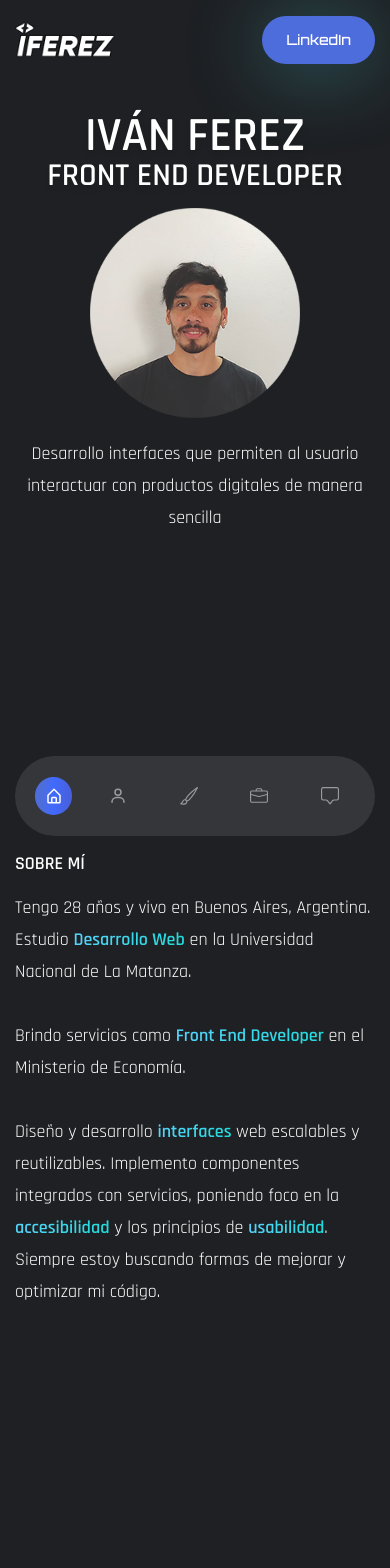
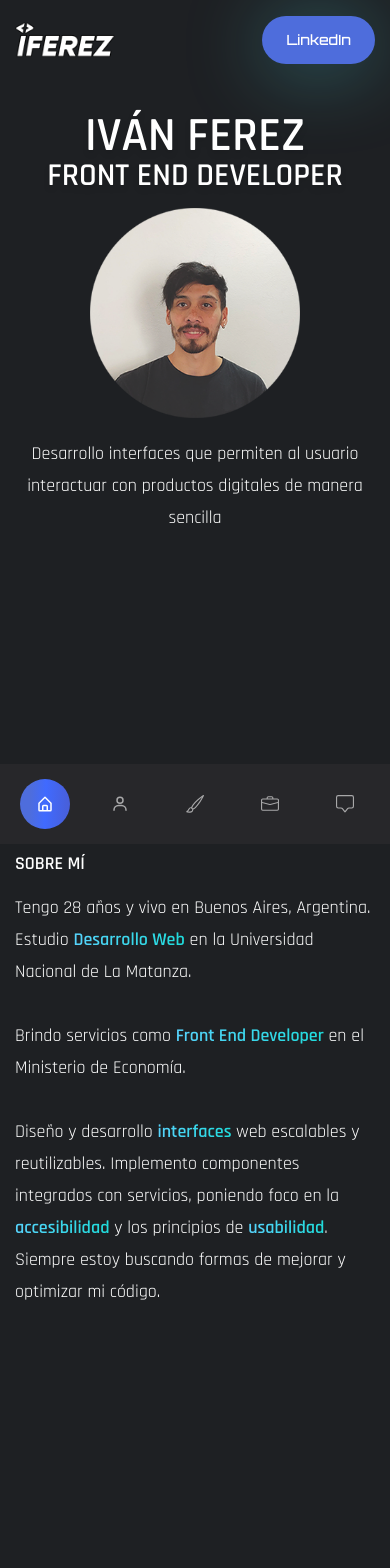
Before and after one commit to iferez/Portfolio, a React (Create React App) app: page / in a window 390 px wide. Shown: the top 1568 px of the page. Built offline with nearby package versions, Linux system fonts and the light colour scheme; the HTML template or start-up script is replaced by a standard one; a web font is replaced by a local one.

Commit message:
Fix nav - cuadro fijo

```diff
--- a/src/components/About.jsx
+++ b/src/components/About.jsx
@@ -13,11 +13,11 @@ function About() {
             initial="hidden"
             whileInView={"show"}
             viewport={{ once: false, amount: 0.7 }}
-            className="flex-1 bg-about bg-contain bg-no-repeat bg-center md:h-[300px] xl:h-[450px]"
+            className="flex-1 bg-about bg-contain bg-no-repeat bg-center md:h-[380px] xl:h-[450px]"
           ></motion.div>
           <div className="flex-1">
             <motion.h2
-              variants={fadeIn("down", 0.3)}
+              variants={fadeIn("left", 0.2)}
               initial="hidden"
               whileInView={"show"}
               viewport={{ once: false, amount: 0.7 }}
--- a/src/components/Nav.jsx
+++ b/src/components/Nav.jsx
@@ -7,13 +7,13 @@ import { fadeIn } from "../variants";
 
 function Nav() {
   return (
-    <nav className="fixed bottom-2 lg:bottom-8 w-full overflow-hidden z-50">
-      <div className="container mx-auto">
+    <nav className="fixed bottom-0 lg:bottom-8 w-full overflow-hidden z-50">
+      <div className="md:container md:mx-auto">
         <motion.div
           variants={fadeIn("up", 1)}
           initial="hidden"
           whileInView={"show"}
-          className="w-full bg-white/10 h-[80px] backdrop-blur-2x1 rounded-full max-w-[460px] mx-auto px-5 flex justify-between items-center text-2x1 text-white/50"
+          className="w-full bg-zinc-800 md:bg-white/10 h-[80px] md:backdrop-blur-2x1 md:rounded-full max-w-[460px] mx-auto px-5 flex justify-between items-center text-2x1 text-white/60"
         >
           <Link
             to="home"
@@ -21,7 +21,7 @@ function Nav() {
             smooth={true}
             spy={true}
             offset={-200}
-            className="cursor-pointer md:w-[50px] md:h-[50px] flex items-center justify-center"
+            className="cursor-pointer w-[50px] h-[50px] flex items-center justify-center"
           >
             <BiHomeAlt />
           </Link>
--- a/src/index.css
+++ b/src/index.css
@@ -250,6 +250,6 @@
     @apply bg-gradient-to-r text-transparent bg-clip-text from-[#42A6E3] to-[#FF56F6] font-bold font-primary hover:from-[#FF56F6] hover:to-[#42A6E3];
   }
   .section {
-    @apply py-8 lg:py-24 h-screen flex items-center;
+    @apply py-10 lg:py-24 h-screen flex items-center;
   }
 }
```
